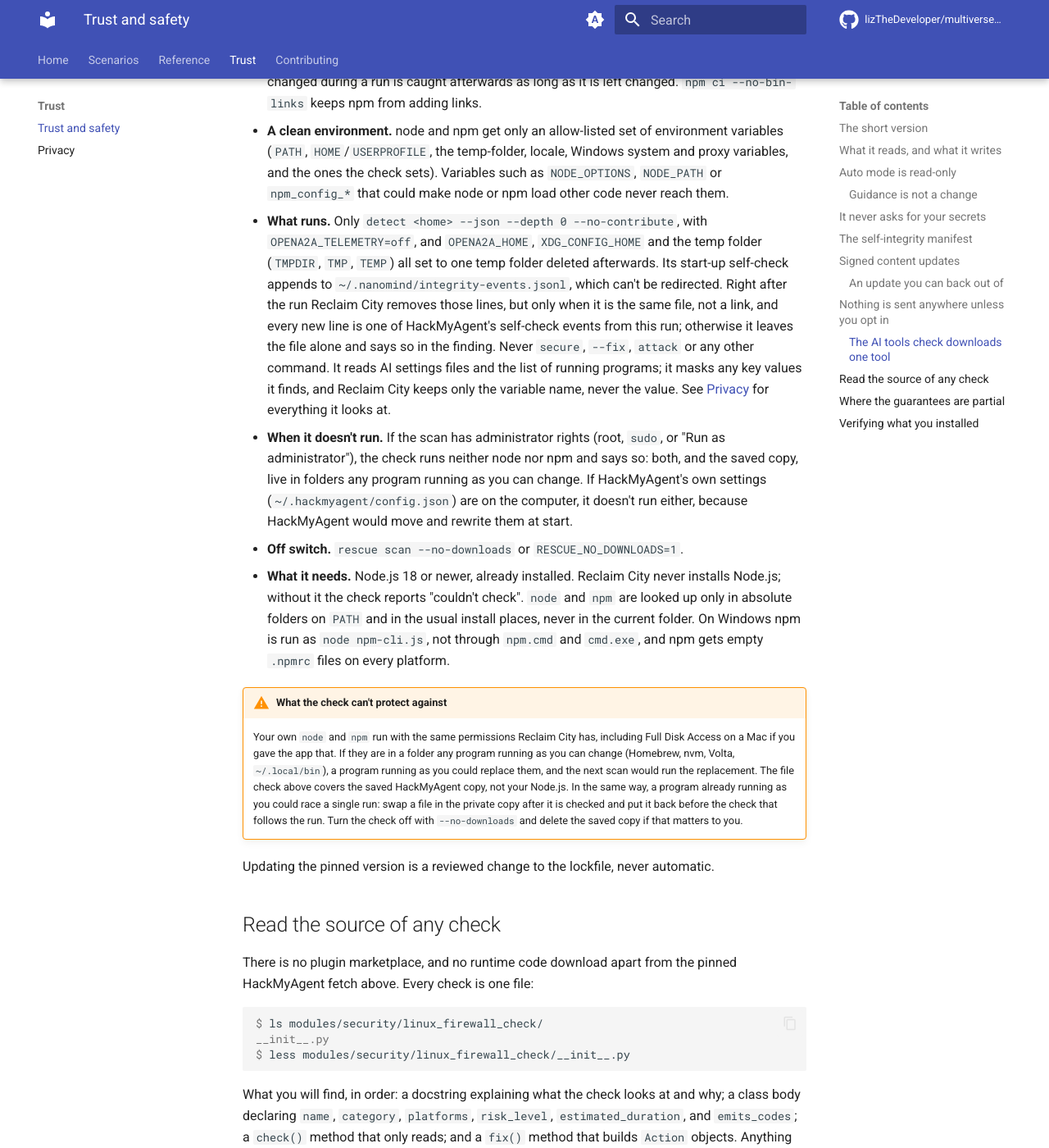
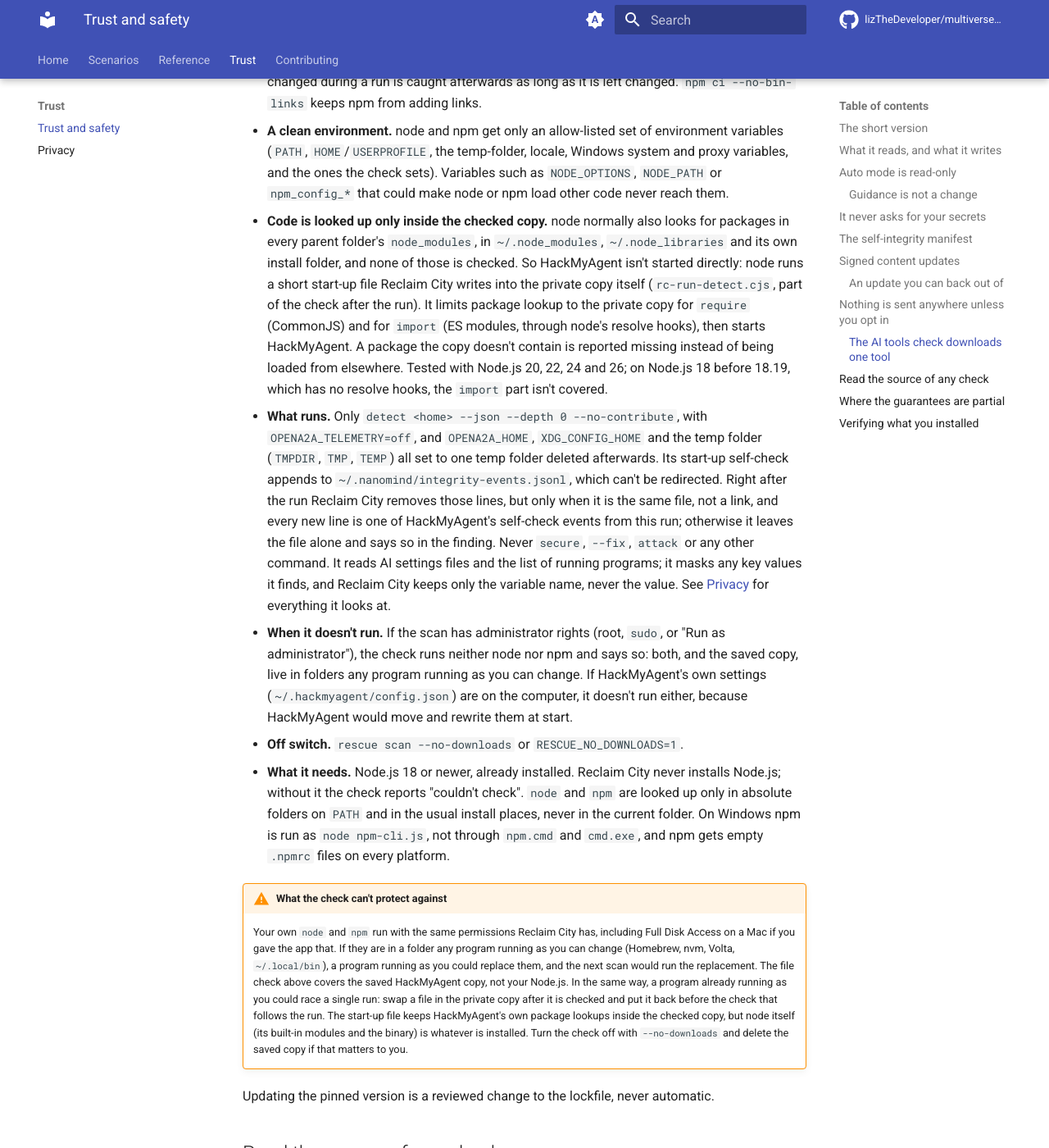
Before and after one commit to lizTheDeveloper/multiverse-device-rescue, an MkDocs documentation site: the page built from docs/trust-and-safety.md, in a window 1280 px wide and 1400 px high, scrolled down 8710 px. Shown: the whole window at 82% size. Built offline with MkDocs 1.6.1 and Material for MkDocs 9.7.7, drawn with Linux system fonts in a browser that asks for light colours; comment, search, counter and statistics services are not loaded.

Commit message:
Docs: HackMyAgent's package lookup stays inside the checked copy
Co-Authored-By: Claude Opus 5.5 <noreply@anthropic.com>

```diff
--- a/docs/trust-and-safety.md
+++ b/docs/trust-and-safety.md
@@ -369,6 +369,17 @@ this with HackMyAgent (OpenA2A, Apache-2.0,
   locale, Windows system and proxy variables, and the ones the check sets).
   Variables such as `NODE_OPTIONS`, `NODE_PATH` or `npm_config_*` that could
   make node or npm load other code never reach them.
+- **Code is looked up only inside the checked copy.** node normally also
+  looks for packages in every parent folder's `node_modules`, in
+  `~/.node_modules`, `~/.node_libraries` and its own install folder, and
+  none of those is checked. So HackMyAgent isn't started directly: node runs
+  a short start-up file Reclaim City writes into the private copy itself
+  (`rc-run-detect.cjs`, part of the check after the run). It limits package
+  lookup to the private copy for `require` (CommonJS) and for `import` (ES
+  modules, through node's resolve hooks), then starts HackMyAgent. A package
+  the copy doesn't contain is reported missing instead of being loaded from
+  elsewhere. Tested with Node.js 20, 22, 24 and 26; on Node.js 18 before
+  18.19, which has no resolve hooks, the `import` part isn't covered.
 - **What runs.** Only `detect <home> --json --depth 0 --no-contribute`, with
   `OPENA2A_TELEMETRY=off`, and `OPENA2A_HOME`, `XDG_CONFIG_HOME` and the temp
   folder (`TMPDIR`, `TMP`, `TEMP`) all set to one temp folder deleted
@@ -406,8 +417,10 @@ this with HackMyAgent (OpenA2A, Apache-2.0,
     saved HackMyAgent copy, not your Node.js. In the same way, a program
     already running as you could race a single run: swap a file in the
     private copy after it is checked and put it back before the check that
-    follows the run. Turn the check off with `--no-downloads` and delete the
-    saved copy if that matters to you.
+    follows the run. The start-up file keeps HackMyAgent's own package
+    lookups inside the checked copy, but node itself (its built-in modules
+    and the binary) is whatever is installed. Turn the check off with
+    `--no-downloads` and delete the saved copy if that matters to you.
 
 Updating the pinned version is a reviewed change to the lockfile, never
 automatic.
```
